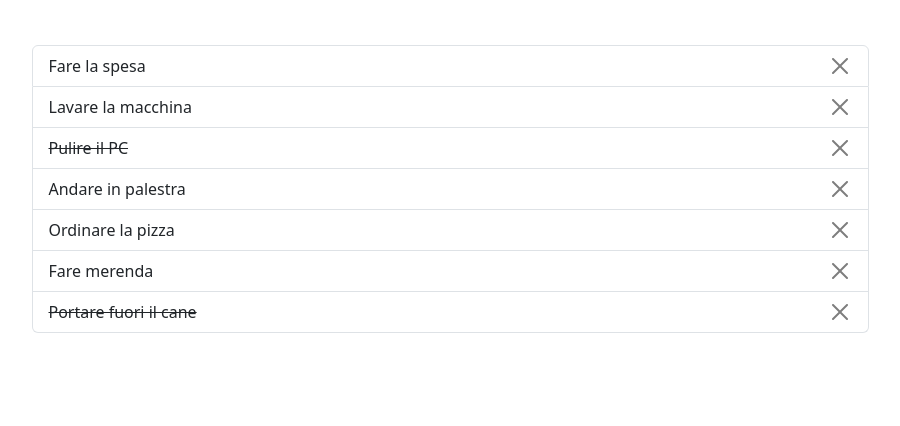
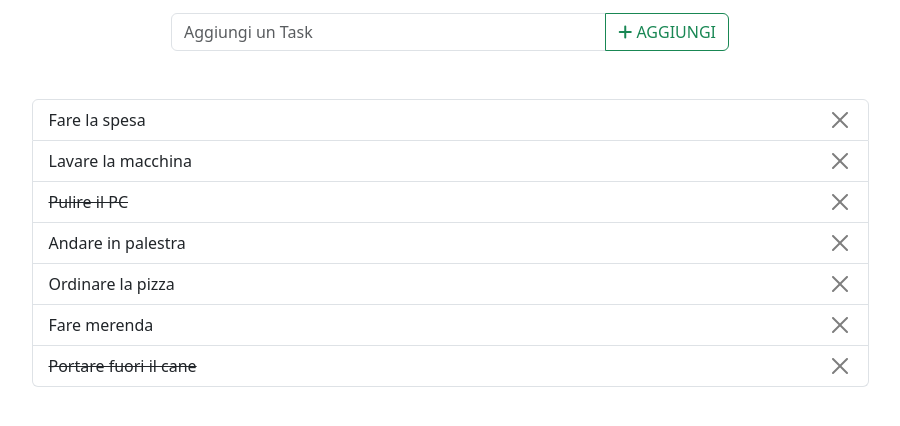
Before and after one commit to GuglielmoBini/vue-todolist, a plain HTML site: page index.html in a window 1280 px wide. Shown: the part 82-508 px from the top of the page, without its empty margins (190-1090 px from the left). Drawn offline with nearby package versions, Linux system fonts and the light colour scheme.

Commit message:
added input for new tasks and created function to add tasks

```diff
--- a/index.html
+++ b/index.html
@@ -34,6 +34,22 @@
           <figure class="w-25 mx-auto">
             <img src="img/logo.png" alt="Logo Boolean" class="img-fluid" />
           </figure>
+          <div class="input-group w-50 mx-auto">
+            <input
+              type="text"
+              class="form-control"
+              placeholder="Aggiungi un Task"
+              v-model.trim="newTask.text"
+            />
+            <button
+              class="btn btn-outline-success"
+              type="button"
+              @click="addTask"
+            >
+              <i class="fa-solid fa-plus"></i>
+              AGGIUNGI
+            </button>
+          </div>
         </header>
         <main class="w-75 mx-auto mt-5">
           <ul class="list-group">
--- a/js/script.js
+++ b/js/script.js
@@ -30,6 +30,10 @@ const app = Vue.createApp({
   data() {
     return {
       // array di oggetti
+      newTask: {
+        text: "",
+        done: false,
+      },
       tasks: [
         {
           text: "Fare la spesa",
@@ -67,6 +71,15 @@ const app = Vue.createApp({
     deleteTask(index) {
       this.tasks.splice(index, 1);
     },
+    // funzione per aggiungere un task alla lista
+    addTask() {
+      if (!this.newTask.text) {
+        alert("Devi inserire del testo!");
+      } else {
+        this.tasks.push(this.newTask);
+        this.newTask = { text: "", done: false };
+      }
+    },
   },
 });
 
```
